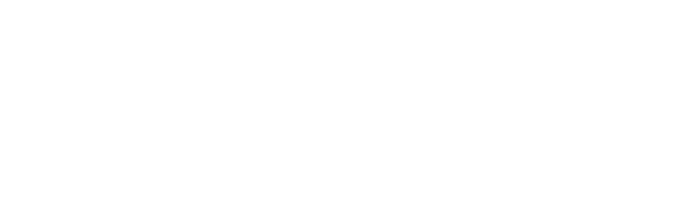
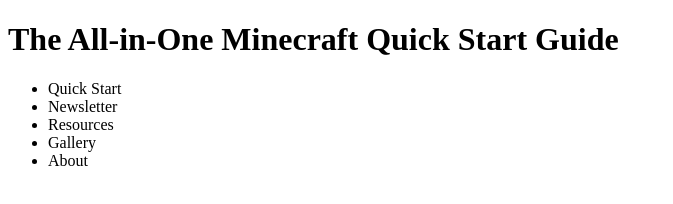
Before and after one commit to J-M28/C-2.MinecraftGuideSite, a plain HTML site: page gallery.html in a window 1280 px wide. Shown: the whole page, without its empty margins (0-673 px from the left). Drawn offline with Linux system fonts and the light colour scheme.

Commit message:
add markup for header-container: gallery.html

```diff
--- a/gallery.html
+++ b/gallery.html
@@ -4,7 +4,18 @@
         <title>All-in-One Minecraft Guide: Gallery</title>
     </head>
     <body>
-        <div class="header-container"></div>
+        <div class="header-container">
+            <h1>The All-in-One Minecraft Quick Start Guide</h1>
+            <nav>
+                <ul>
+                    <li><a>Quick Start</a></li>
+                    <li><a>Newsletter</a></li>
+                    <li><a>Resources</a></li>
+                    <li><a>Gallery</a></li>
+                    <li><a>About</a></li>
+                </ul>
+            </nav>
+        </div>
         <div class="content-container"></div>
     </body>
 </html>
```
